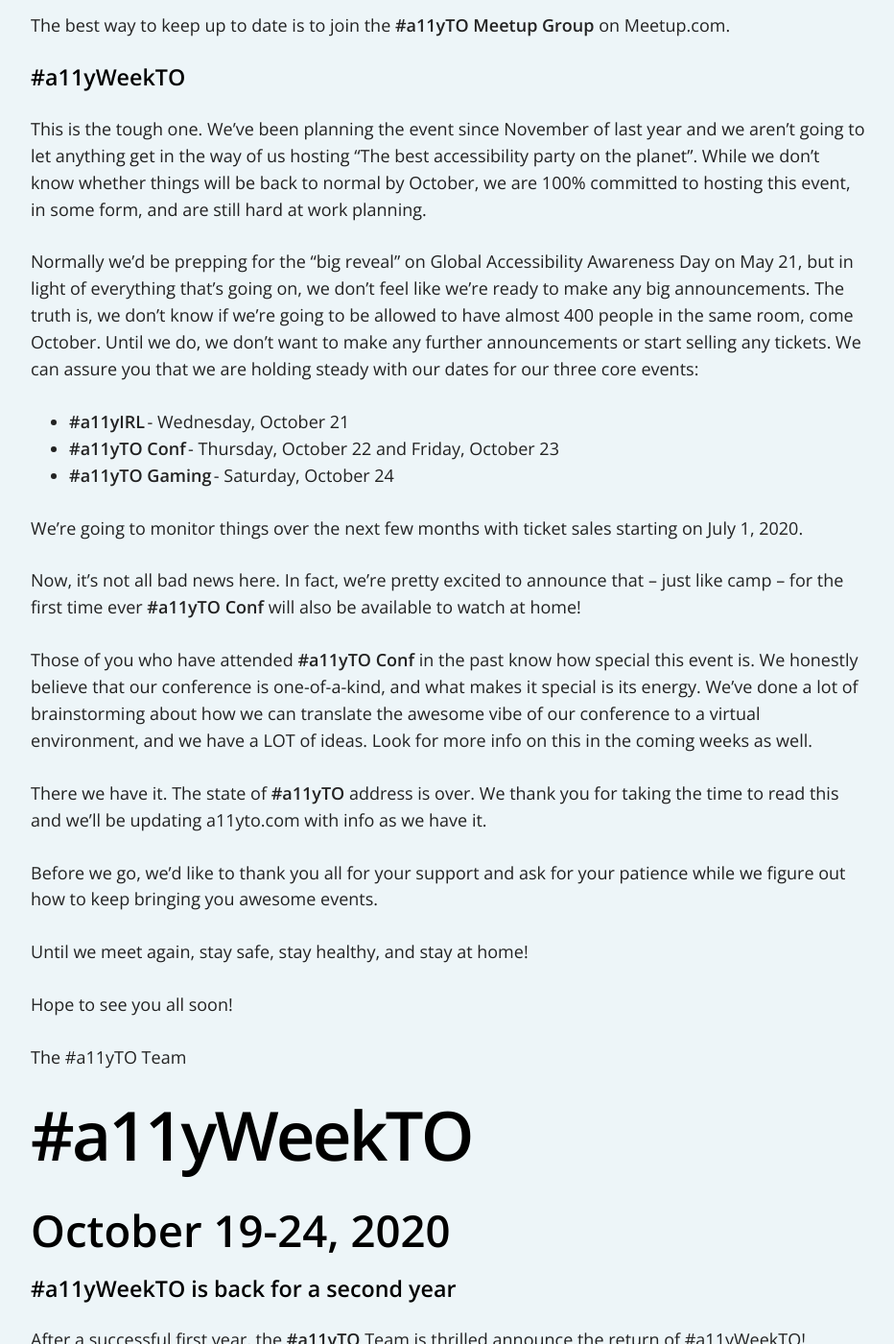
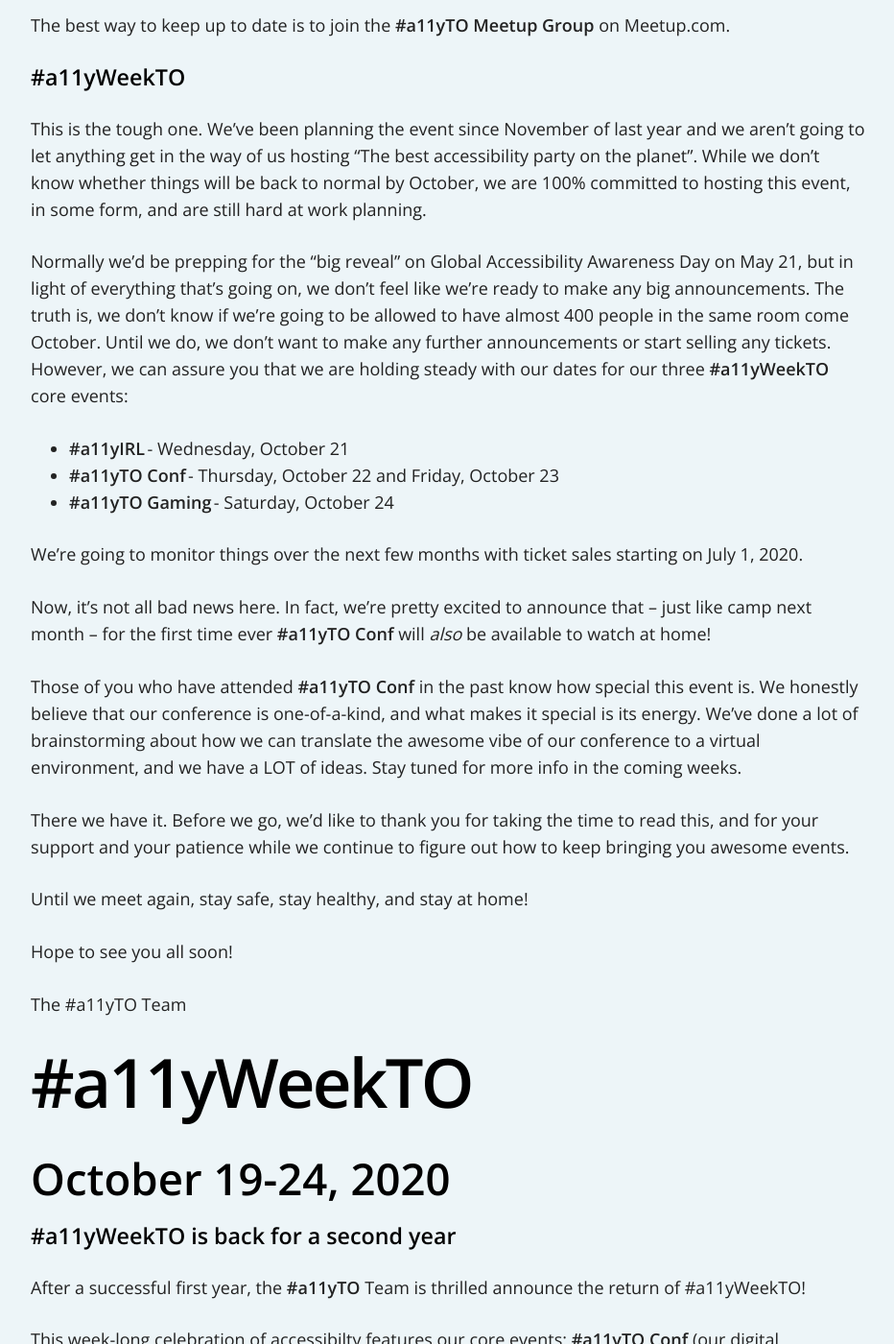
Before and after one commit to a11yTO/A11yTO-Main, a Jekyll site: the page built from index.html, in a window 1280 px wide and 1400 px high, scrolled down 1220 px. Shown: the whole window at 96% size, without its empty margins (172-1104 px from the left). Built offline with Jekyll 4.4.1, drawn with Linux system fonts in a browser that asks for light colours; some of the changed text lies outside the part shown.

Commit message:
Update copy

```diff
--- a/index.html
+++ b/index.html
@@ -38,7 +38,7 @@
 
 <p>This is the tough one. We’ve been planning the event since November of last year and we aren’t going to let anything get in the way of us hosting “The best accessibility party on the planet”. While we don’t know whether things will be back to normal by October, we are 100% committed to hosting this event, in some form, and are still hard at work planning.</p>
 
-<p>Normally we’d be prepping for the “big reveal” on Global Accessibility Awareness Day on May 21, but in light of everything that’s going on, we don’t feel like we’re ready to make any big announcements. The truth is, we don’t know if we’re going to be allowed to have almost 400 people in the same room, come October. Until we do, we don’t want to make any further announcements or start selling any tickets. We can assure you that we are holding steady with our dates for our three core events:</p>
+<p>Normally we’d be prepping for the “big reveal” on Global Accessibility Awareness Day on May 21, but in light of everything that’s going on, we don’t feel like we’re ready to make any big announcements. The truth is, we don’t know if we’re going to be allowed to have almost 400 people in the same room come October. Until we do, we don’t want to make any further announcements or start selling any tickets. However, we can assure you that we are holding steady with our dates for our three <strong>#a11yWeekTO</strong> core events:</p>
 
 <ul>
   <li><strong>#a11yIRL</strong> - Wednesday, October 21</li>
@@ -48,13 +48,11 @@
 
 <p>We’re going to monitor things over the next few months with ticket sales starting on July 1, 2020.</p>
 
-<p>Now, it’s not all bad news here. In fact, we’re pretty excited to announce that – just like camp – for the first time ever <strong>#a11yTO Conf</strong> will also be available to watch at home!</p>
+<p>Now, it’s not all bad news here. In fact, we’re pretty excited to announce that &ndash; just like camp next month &ndash; for the first time ever <strong>#a11yTO Conf</strong> will <em>also</em> be available to watch at home!</p>
 
-<p>Those of you who have attended <strong>#a11yTO Conf</strong> in the past know how special this event is. We honestly believe that our conference is one-of-a-kind, and what makes it special is its energy. We’ve done a lot of brainstorming about how we can translate the awesome vibe of our conference to a virtual environment, and we have a LOT of ideas. Look for more info on this in the coming weeks as well.</p>
+<p>Those of you who have attended <strong>#a11yTO Conf</strong> in the past know how special this event is. We honestly believe that our conference is one-of-a-kind, and what makes it special is its energy. We’ve done a lot of brainstorming about how we can translate the awesome vibe of our conference to a virtual environment, and we have a LOT of ideas. Stay tuned for more info in the coming weeks.</p>
 
-<p>There we have it. The state of <strong>#a11yTO</strong> address is over. We thank you for taking the time to read this and we’ll be updating a11yto.com with info as we have it.</p>
-
-<p>Before we go, we’d like to thank you all for your support and ask for your patience while we figure out how to keep bringing you awesome events.</p>
+<p>There we have it. Before we go, we’d like to thank you for taking the time to read this, and for your support and your patience while we continue to figure out how to keep bringing you awesome events.</p>
 
 <p>Until we meet again, stay safe, stay healthy, and stay at home!</p>
 
```
Also changed, not shown: other parts of index.html (+1 -1 lines).
